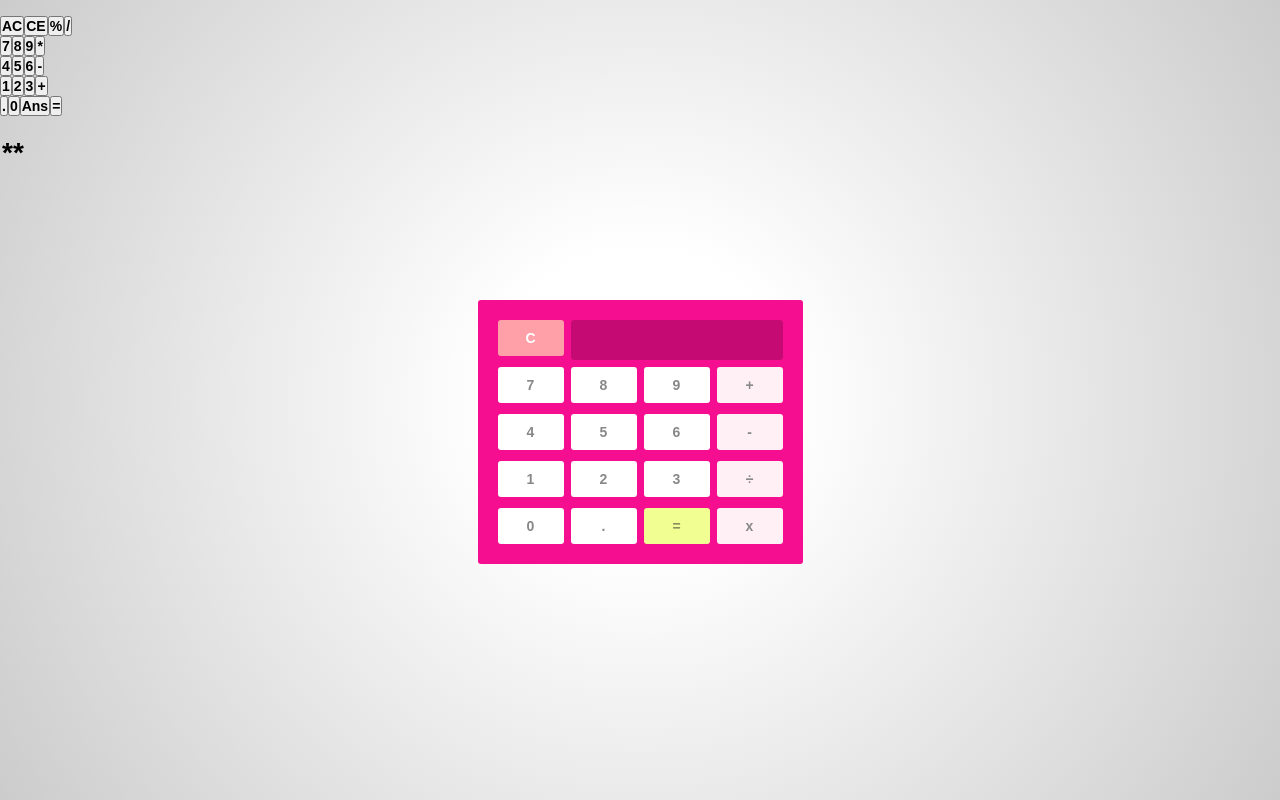
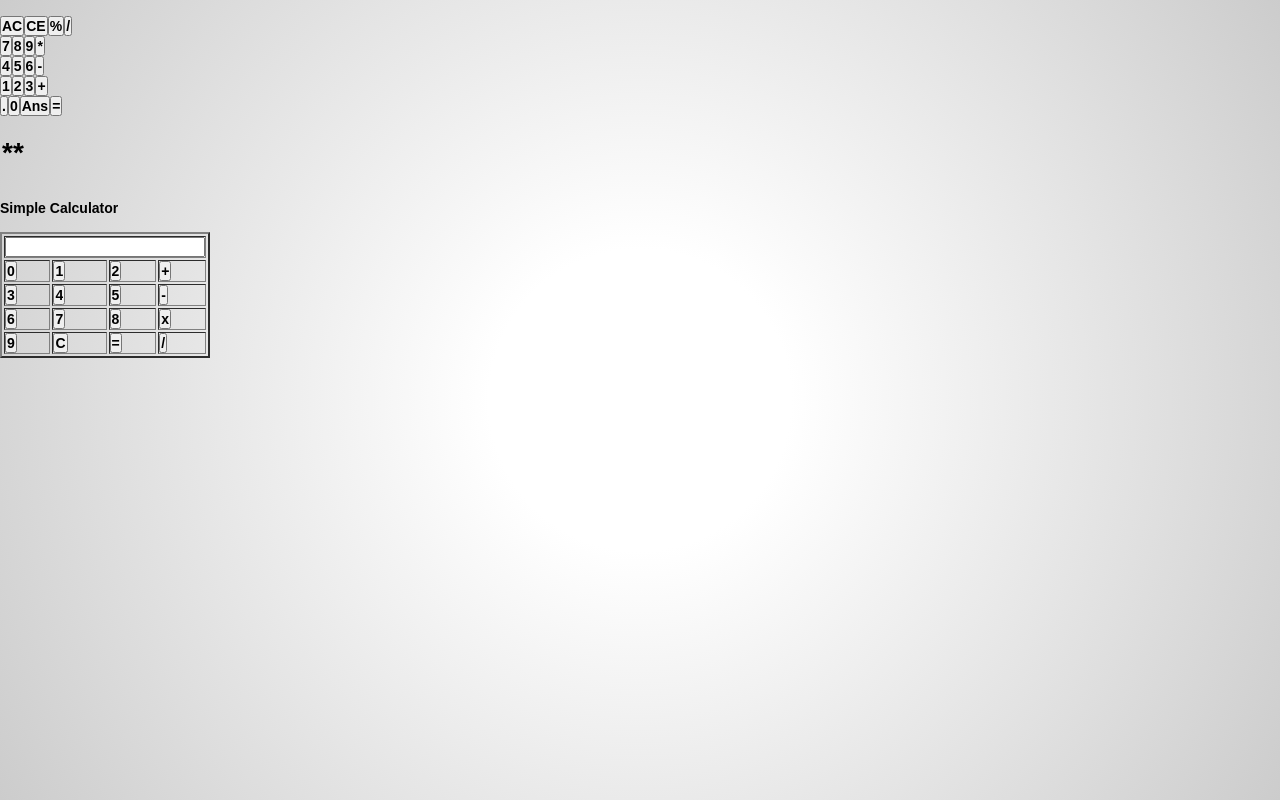
Before and after one commit to maxine-ellah/js-calculator, a plain HTML site: page index.html in a window 1280 px wide. Drawn offline with nearby package versions, Linux system fonts and the light colour scheme.

Commit message:
hmtl calculator

```diff
--- a/index.html
+++ b/index.html
@@ -66,42 +66,45 @@
 
 
 <!--create a table of button elements for each calculator button. Each button will be distinguishable by its id="" e.g. id="1", id="2", id="=" etc. standard calculators have 16 buttons, so there will be 4 rows of 4 buttons-->
-
-<div id="calculator">
-  <!-- Screen and clear key -->
-  <div class="top">
-    <span class="clear">C</span>
-    <div class="display"></div>
-  </div>
-
-  <div class="keys">
-    <!-- operators and other keys -->
-    <span>7</span>
-    <span>8</span>
-    <span>9</span>
-    <span class="operator">+</span>
-    <span>4</span>
-    <span>5</span>
-    <span>6</span>
-    <span class="operator">-</span>
-    <span>1</span>
-    <span>2</span>
-    <span>3</span>
-    <span class="operator">÷</span>
-    <span>0</span>
-    <span>.</span>
-    <span class="eval">=</span>
-    <span class="operator">x</span>
-  </div>
-</div>
-
-
+<html>
+<head></head>
+<body>
+<h3>Simple Calculator</h3>
+<br/>
+<form Name="calc">  <!--use forms for input value -->
+<table border=2>
+<tr> <!-- table row -->
+<td colspan=4><input type=text Name="screen"></td> <!--table layout -->
+</tr>
+<tr>
+<td><input type=button value="0" OnClick="calc.display.value+='0'"></td> <!-- appends the numbers. -->
+<td><input type=button value="1" OnClick="calc.display.value+='1'"></td> <!-- displays a value instead of a string. -->
+<td><input type=button value="2" OnClick="calc.display.value+='2'"></td>
+<td><input type=button value="+" OnClick="calc.display.value+='+'"></td>
+</tr>
+<tr>
+<td><input type=button value="3" OnClick="calc.display.value+='3'"></td>
+<td><input type=button value="4" OnClick="calc.display.value+='4'"></td>
+<td><input type=button value="5" OnClick="calc.display.value+='5'"></td>
+<td><input type=button value="-" OnClick="calc.display.value+='-'"></td>
+</tr>
+<tr>
+<td><input type=button value="6" OnClick="calc.display.value+='6'"></td>
+<td><input type=button value="7" OnClick="calc.display.value+='7'"></td>
+<td><input type=button value="8" OnClick="calc.display.value+='8'"></td>
+<td><input type=button value="x" OnClick="calc.display.value+='*'"></td>
+</tr>
+<tr>
+<td><input type=button value="9" OnClick="calc.display.value+='9'"></td>
+<td><input type=button value="C" OnClick="calc.display.value=''"></td>
+<td><input type=button value="=" OnClick="calc.display.value+=''"></td>
+<td><input type=button value="/" OnClick="calc.display.value+='/'"></td>
+</tr>
+</table>
+</form>
+</body>
+</html>
 
 <script src="js/main.js"></script>
 </body>
 </html>
-
-
-<script src="js/main.js"></script>
-</body>
-</html>
```
